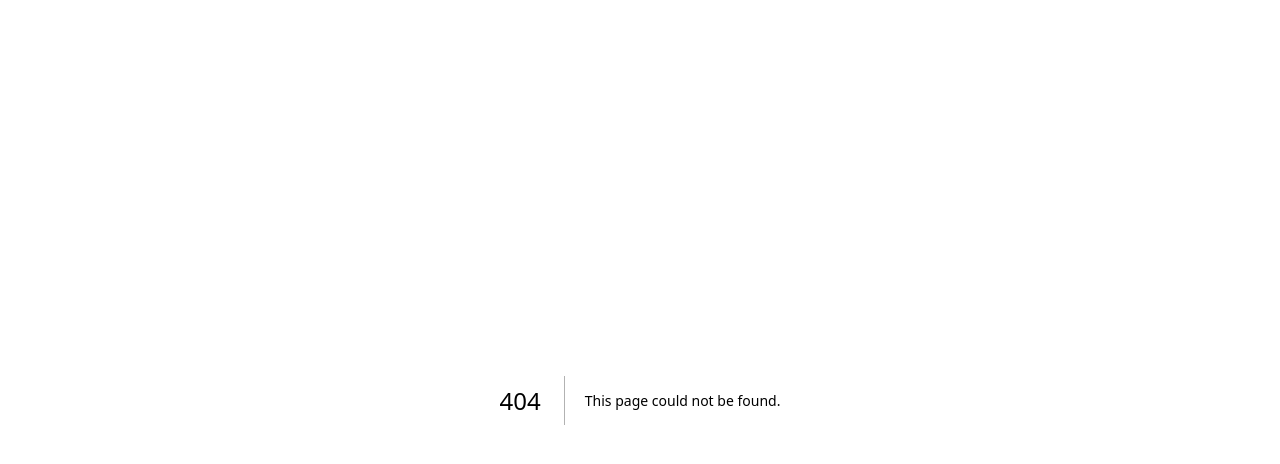
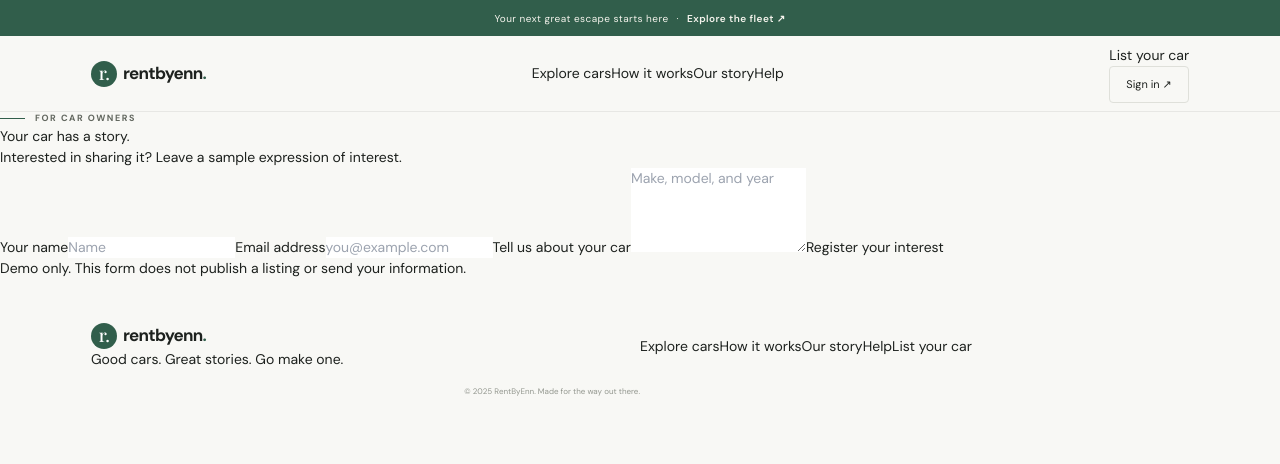
Before and after one commit to ennsunset/rentalbyennsunset-app, a Next.js app: page /host in a window 1280 px wide. Before the commit this address had no page. Shown: the top 464 px of the page. Built offline with nearby package versions, Linux system fonts and the light colour scheme; a web font is replaced by a local one.

Commit message:
Create HostPage component for car listing

```diff
--- /dev/null
+++ b/app/host/page.tsx
@@ -0,0 +1,22 @@
+import { PageIntro, SiteFrame } from "../components/SiteFrame";
+import { HostForm } from "./HostForm";
+
+export const metadata = {
+  title: "List your car | RentByEnn",
+  description: "Register your interest in listing a car with RentByEnn.",
+};
+
+export default function HostPage() {
+  return (
+    <SiteFrame>
+      <section className="content-section narrow-content">
+        <PageIntro
+          eyebrow="FOR CAR OWNERS"
+          title="Your car has a story."
+          description="Interested in sharing it? Leave a sample expression of interest."
+        />
+        <HostForm />
+      </section>
+    </SiteFrame>
+  );
+}
```
